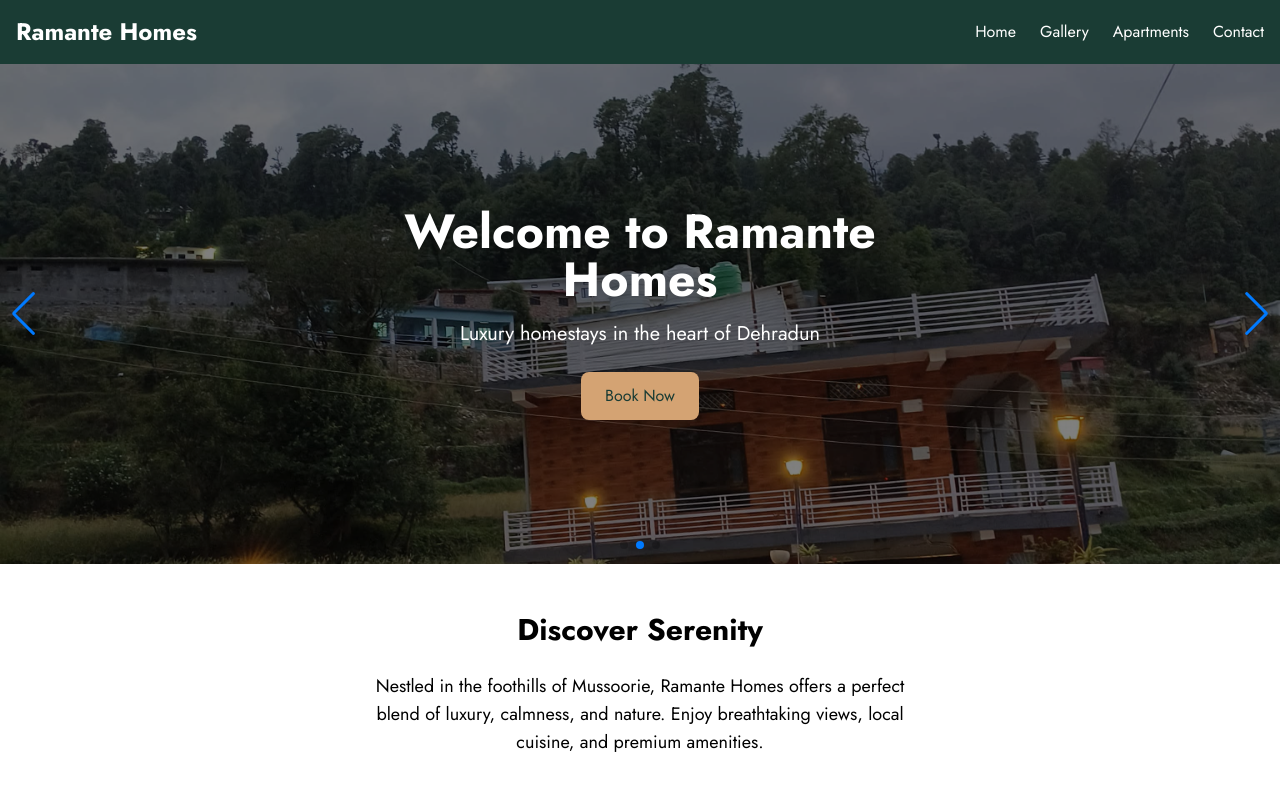
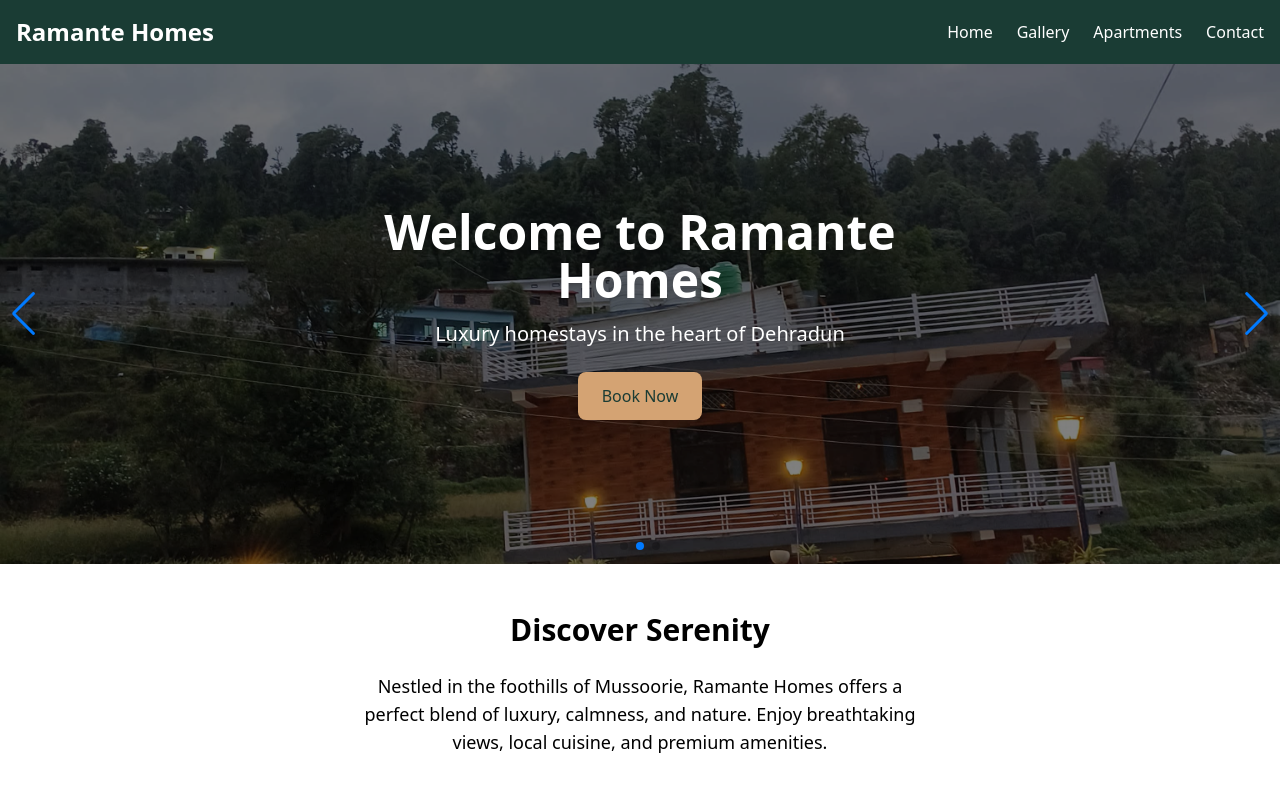
Before and after one commit to vnegi1011/homestay, a Next.js app: page / in a window 1280 px wide. Shown: the top 800 px of the page. Built offline with nearby package versions, Linux system fonts and the light colour scheme.

Commit message:
fix font issue

```diff
--- a/src/app/layout.tsx
+++ b/src/app/layout.tsx
@@ -2,10 +2,6 @@
 import "../app/globals.css";
 import Header from "../components/Header";
 import Footer from "../components/Footer";
-
-import { Jost } from "@next/font/google";
-
-const jost = Jost({ subsets: ["latin"] });
 
 export const metadata: Metadata = {
   title: {
@@ -47,7 +43,7 @@
 }) {
   return (
     <html lang="en">
-      <body className={`flex flex-col min-h-screen ${jost.className}`}>
+      <body className={`flex flex-col min-h-screen`}>
         <Header />
         <main className="flex-grow">{children}</main>
         <Footer />
```
